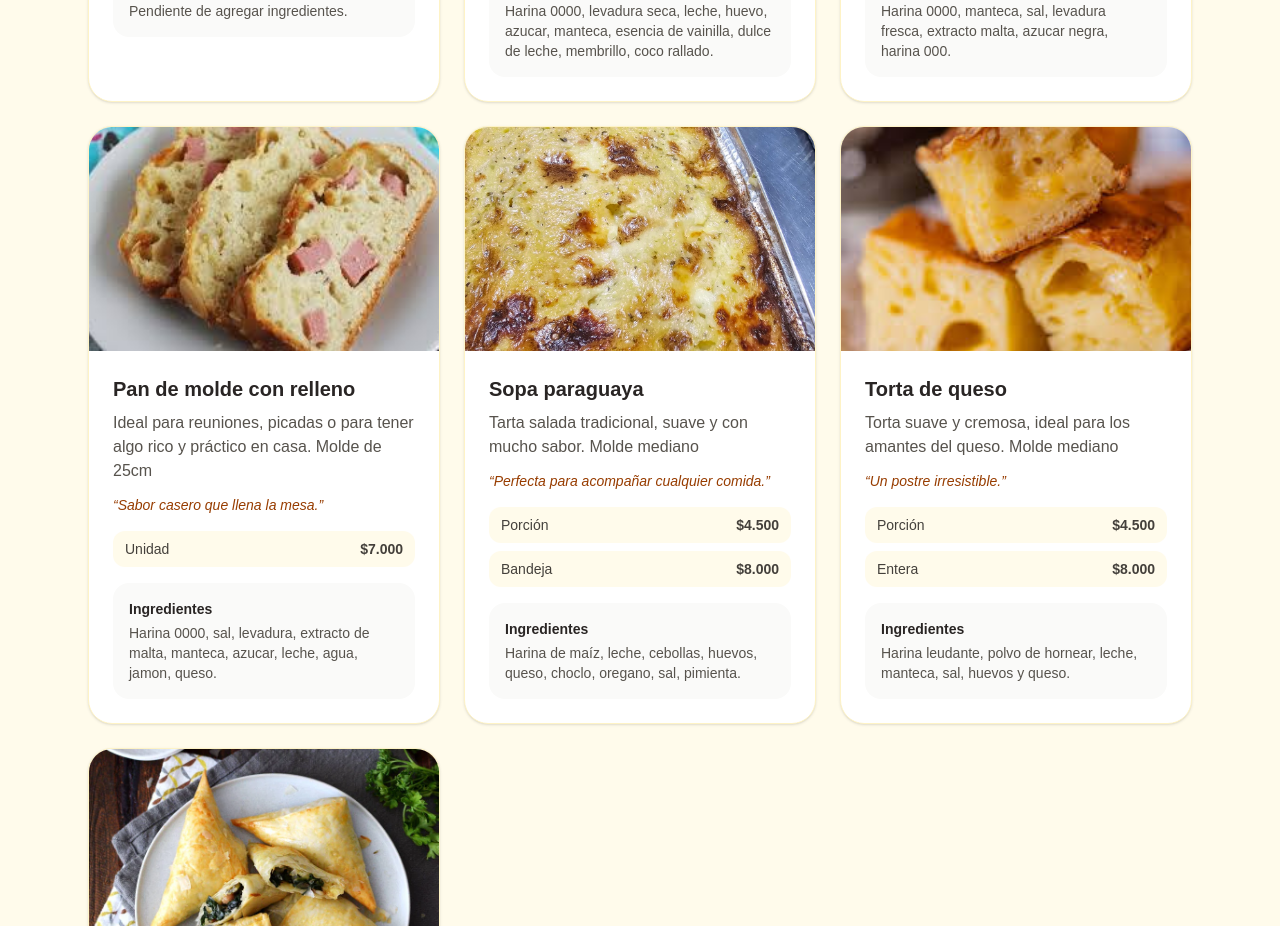
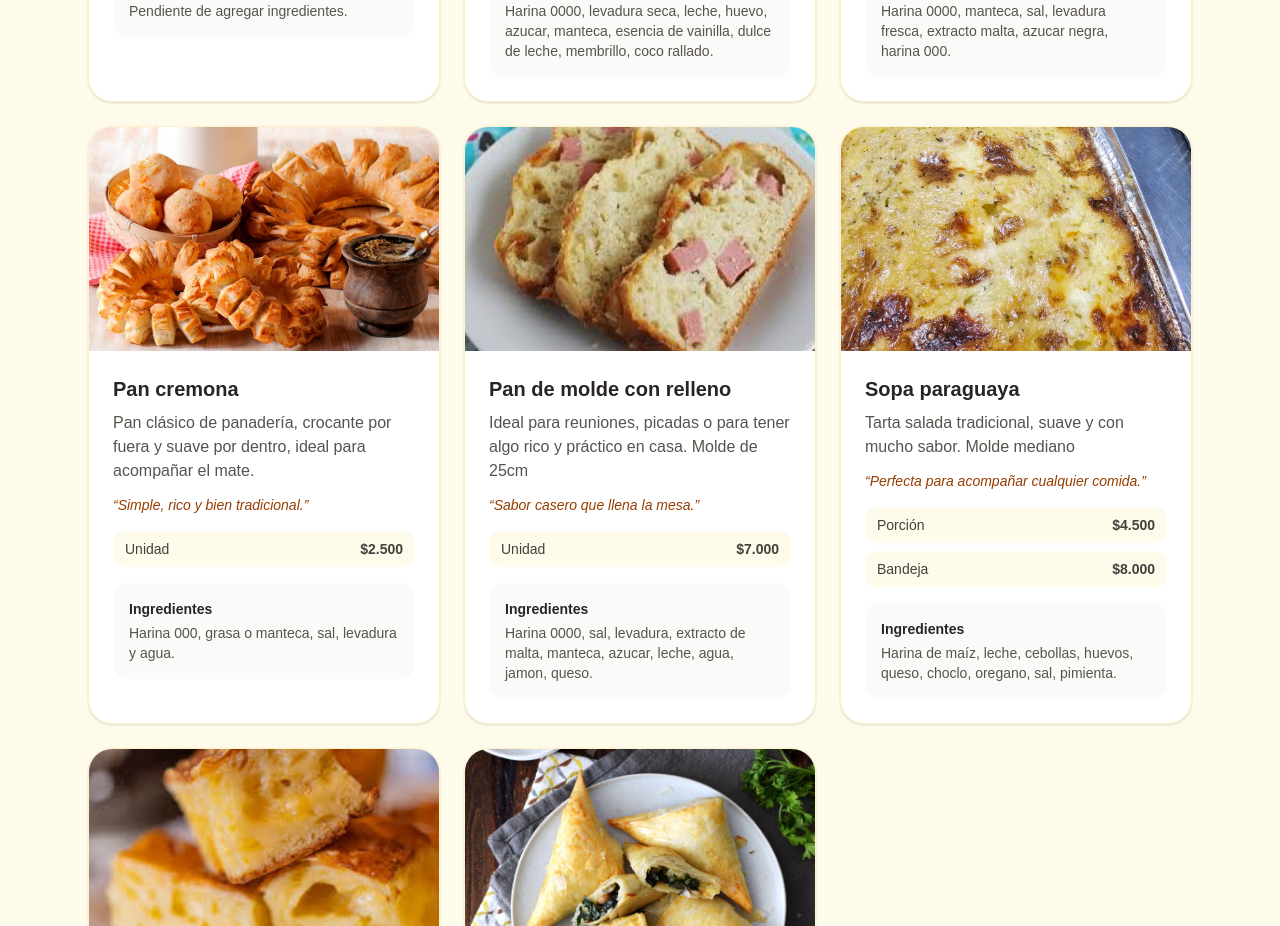
Before and after one commit to Zarzaandres/panaderia-carlita, a Next.js app: page / in a window 1280 px wide. Shown: the part 1040-1966 px from the top of the page. Built offline with nearby package versions, Linux system fonts and the light colour scheme.

Commit message:
agregar imagen cremona

```diff
--- a/app/page.tsx
+++ b/app/page.tsx
@@ -74,7 +74,17 @@ export default function PanaderiaCarlitaWeb() {
   frase: 'Rico, nutritivo y apto para todos.',
   imagen: '/productos/pan-lenteja.jpeg',
   ingredientes: 'Lentejas, huevos, condimentos naturales.',
-},*/
+},*/{
+  id: 'pan-cremona',
+  nombre: 'Pan cremona',
+  variantes: [
+    { nombre: 'Unidad', precio: 2500 },
+  ],
+  descripcion: 'Pan clásico de panadería, crocante por fuera y suave por dentro, ideal para acompañar el mate.',
+  frase: 'Simple, rico y bien tradicional.',
+  imagen: '/productos/pan-cremona.jpg',
+  ingredientes: 'Harina 000, grasa o manteca, sal, levadura y agua.',
+},
     {
       id: 'Pan de molde con relleno',
       nombre: 'Pan de molde con relleno',
```
